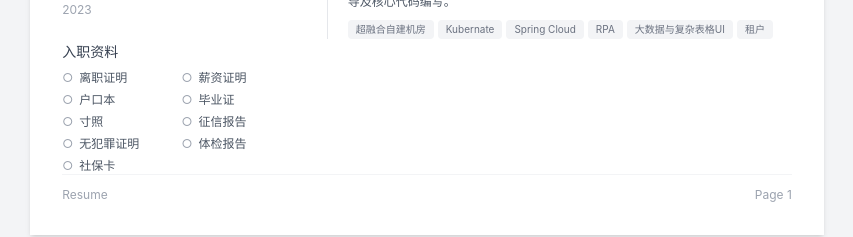
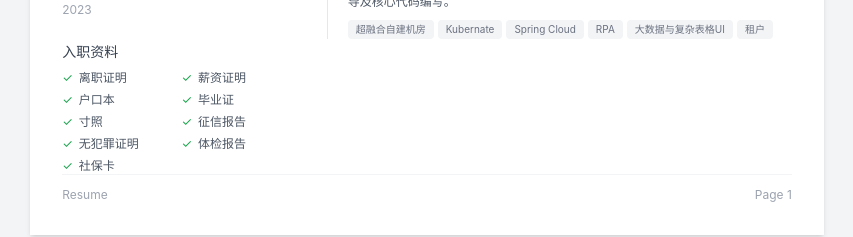
Before and after one commit to cheng990629/jianliben, a React (Vite) app: page / in a window 1280 px wide. Shown: the part 1127-1364 px from the top of the page, without its empty margins (213-1066 px from the left). Built offline with nearby package versions, Linux system fonts and the light colour scheme.

Commit message:
fix: 入职资料显示绿色勾选图标

```diff
--- a/src/App.tsx
+++ b/src/App.tsx
@@ -179,7 +179,7 @@ const ProfilePage = ({ pageNum }: { pageNum: number }) => (
             <div className="grid grid-cols-2 gap-1.5">
               {personalInfo.onboardingDocuments.map((doc, idx) => (
                 <div key={idx} className="flex items-center gap-1.5">
-                  <span className="text-xs text-gray-400">○</span>
+                  <span className="text-xs text-green-600">✓</span>
                   <span className="text-xs text-gray-600">{doc.name}</span>
                 </div>
               ))}
```
